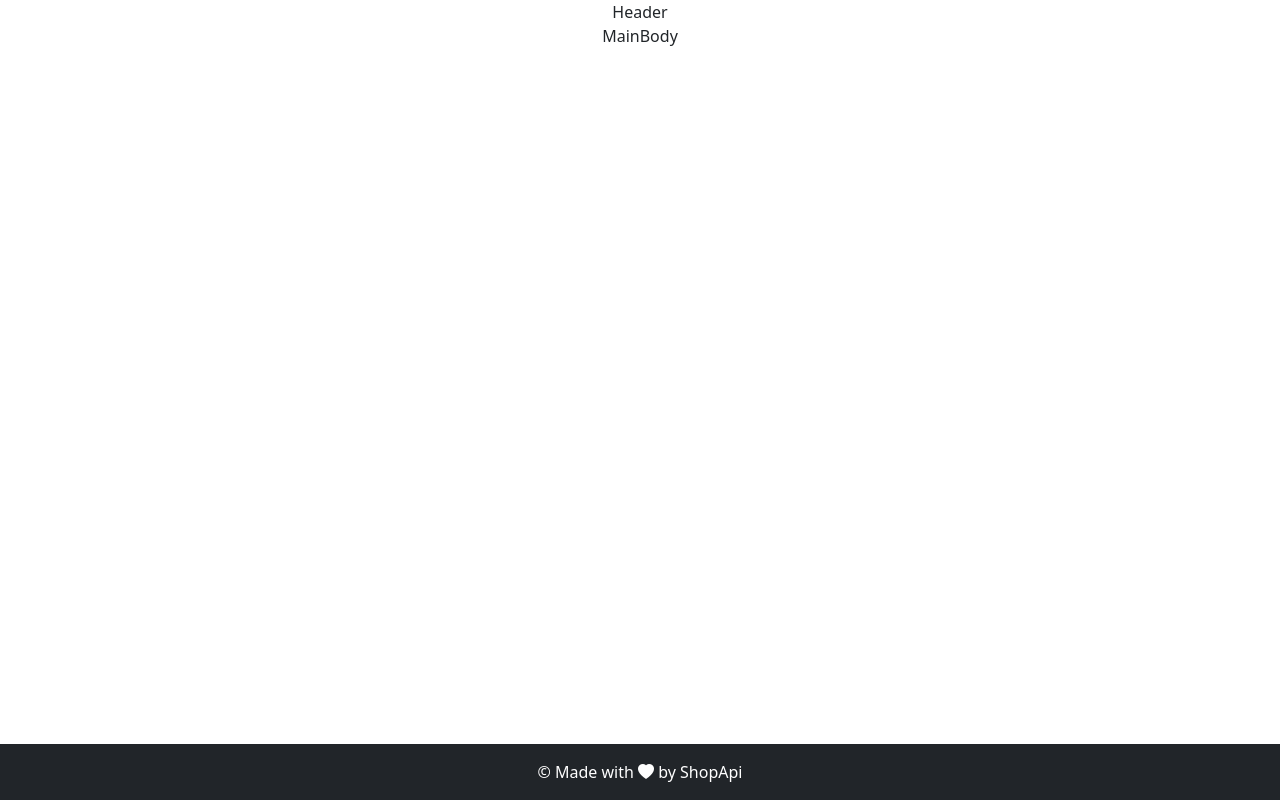
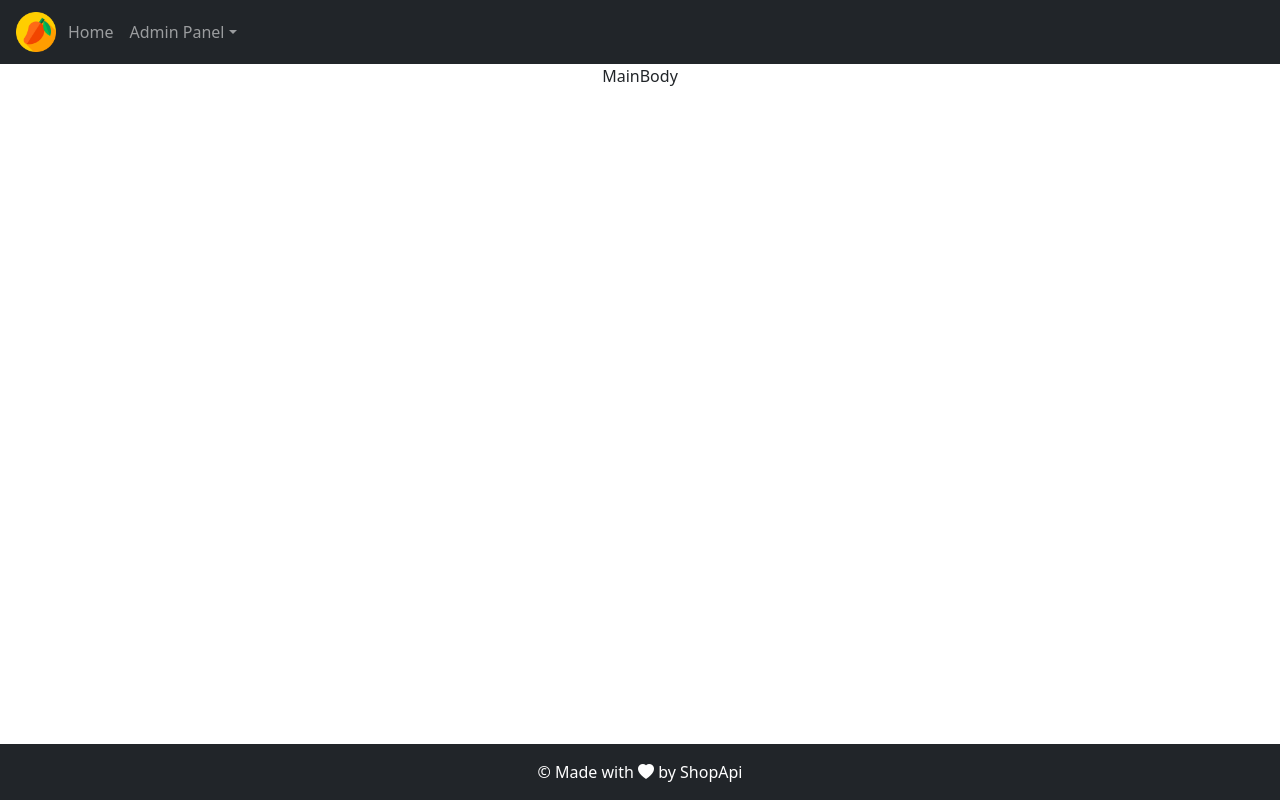
Before and after one commit to shashankdkte/ShopApiClient, a React (Create React App) app: page / in a window 1280 px wide. Built offline with nearby package versions, Linux system fonts and the light colour scheme.

Commit message:
Header UI

```diff
--- a/src/Components/Layout/Header.tsx
+++ b/src/Components/Layout/Header.tsx
@@ -1,8 +1,57 @@
 import React from 'react'
+let logo = require("../../Assets/Images/mango.png");
 
 const Header = () => {
   return (
-    <div>Header</div>
+    <div>
+      <nav className="navbar navbar-expand-lg bg-dark navbar-dark">
+        <div className="container-fluid">
+          <img src={logo} alt="" style={{ height: "40px" }} className='m-1' />
+          <button className="navbar-toggler" type='button' data-bs-toggle="collapse"
+           data-bs-target="#navbarSupportedContent"
+            aria-controls="navbarSupportedContent"
+            aria-expanded="false"
+            aria-label="Toggle navigation"> <span className="navbar-toggler-icon"></span></button>
+          <div className="collapse navbar-collapse" id="navbarSupportedContent">
+            <ul className="navbar-nav me-auto mb-2 mb-lg-0">
+                 <li className="nav-item">
+                <a className="nav-link" aria-current="page" href="/">
+                  Home
+                </a>
+              </li>
+                <li className="nav-item dropdown">
+                <a
+                  className="nav-link dropdown-toggle"
+                  href="/"
+                  role="button"
+                  data-bs-toggle="dropdown"
+                  aria-expanded="false"
+                >
+                  Admin Panel
+                </a>
+                <ul className="dropdown-menu">
+                  <li>
+                    <a className="dropdown-item" href="/">
+                      Action
+                    </a>
+                  </li>
+                  <li>
+                    <a className="dropdown-item" href="/">
+                      Another action
+                    </a>
+                  </li>
+                  <li>
+                    <a className="dropdown-item" href="/">
+                      Something else here
+                    </a>
+                  </li>
+                </ul>
+              </li>
+            </ul>
+            </div>
+        </div>
+      </nav>
+    </div>
   )
 }
 
```
Also changed, not shown: src/Assets/Images/mango.png (added), 1 other file (tests, documents, lock files or other folders).
